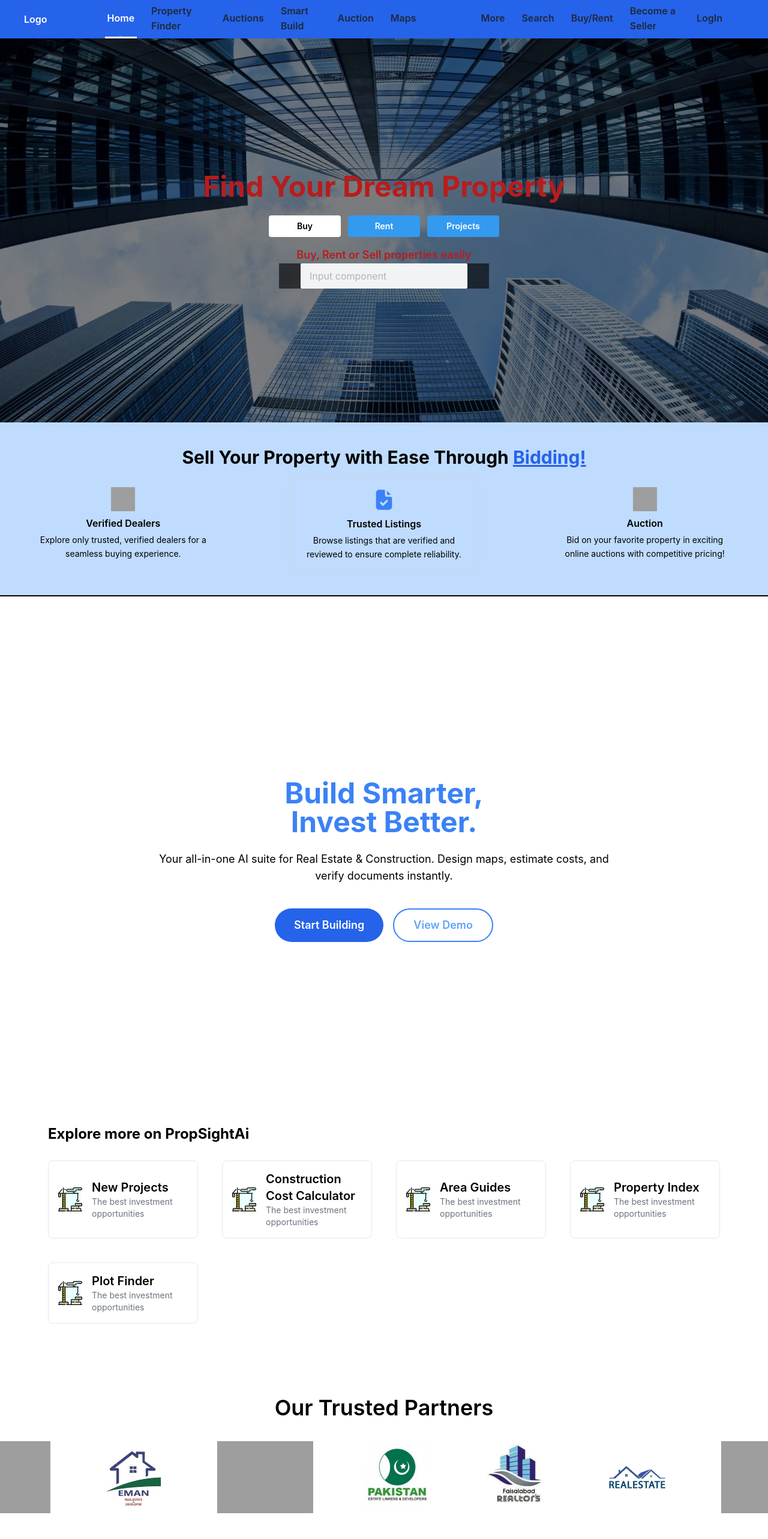
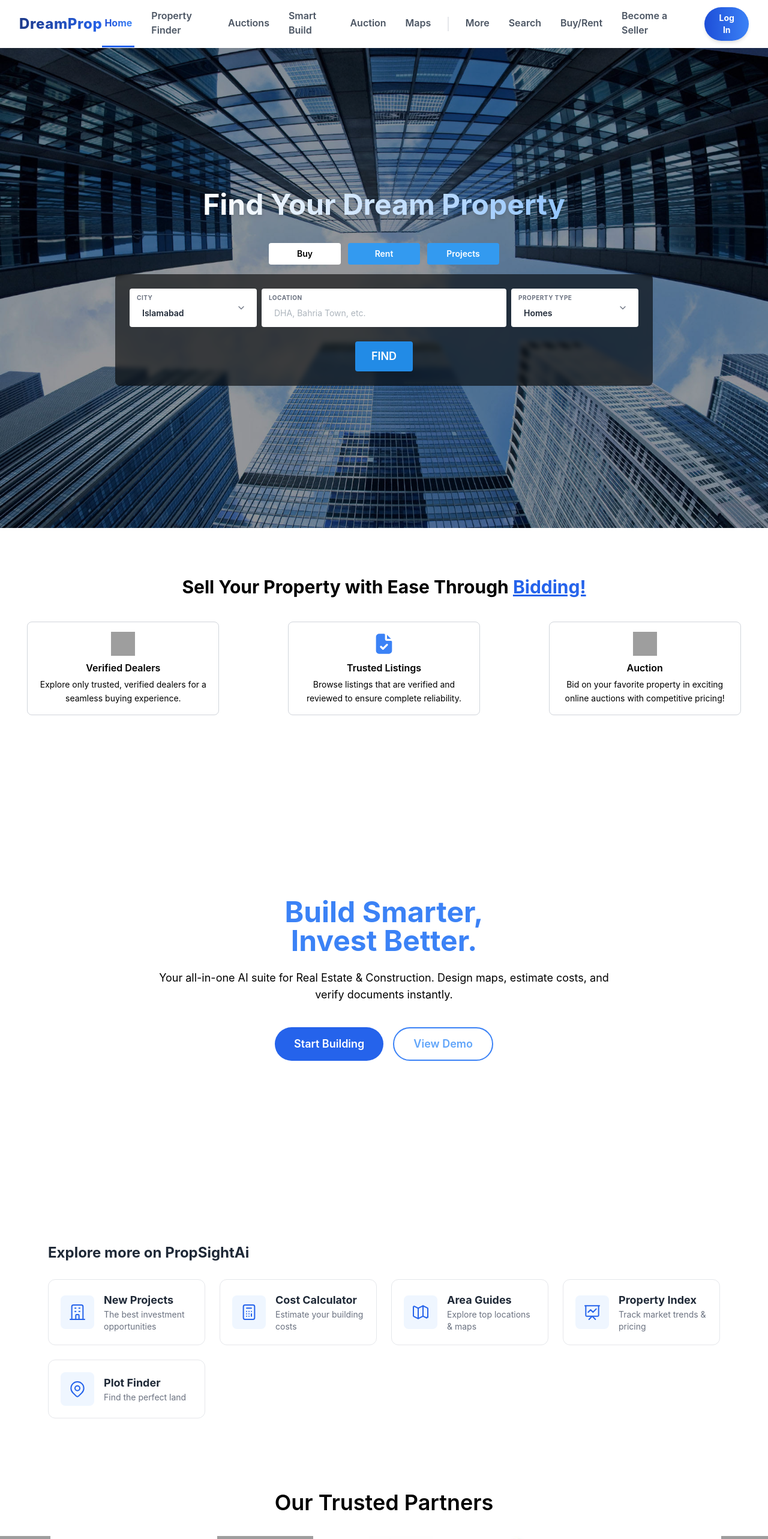
Before and after one commit to Saad-ullah33/FYP-26, a React (Vite) app: page / in a window 1280 px wide. Shown: the top 2565 px of the page at 60% size. Built offline with nearby package versions, Linux system fonts and the light colour scheme; grey boxes are pictures that could not be loaded.

Commit message:
made landing page

```diff
--- a/src/ExploreTools/Explore.jsx
+++ b/src/ExploreTools/Explore.jsx
@@ -1,84 +1,109 @@
 import React from 'react';
 import { Link } from "react-router-dom";
-import craneIcon from '../assets/images/crane.svg';
 
 export const Explore = () => {
   return (
-    <div className='p-10 px-20'>
-      <div className='text-2xl font-bold mb-7'>
+    <div className='p-10 px-20 max-w-[1600px] mx-auto'>
+      <div className='text-2xl font-bold mb-7 text-gray-800'>
         Explore more on PropSightAi
       </div>
 
-      <div className='grid grid-cols-1 md:grid-cols-2 lg:grid-cols-4 gap-10'>
+      <div className='grid grid-cols-1 md:grid-cols-2 lg:grid-cols-4 gap-6'>
 
-        {/* CARD 1 */}
+        {/* CARD 1: New Projects (Building Icon) */}
         <Link
           to="/new-project"
-          className="flex items-center gap-4 p-4 border rounded-lg hover:shadow-md transition cursor-pointer"
+          className="flex items-center gap-4 p-5 border rounded-xl hover:shadow-lg hover:border-blue-200 transition bg-white"
         >
-          <img className="w-10 h-10" src={craneIcon} alt="Crane" />
+          {/* Building SVG */}
+          <div className="p-3 bg-blue-50 rounded-lg text-blue-600">
+            <svg xmlns="http://www.w3.org/2000/svg" className="w-8 h-8" fill="none" viewBox="0 0 24 24" stroke="currentColor" strokeWidth={1.5}>
+              <path strokeLinecap="round" strokeLinejoin="round" d="M19 21V5a2 2 0 00-2-2H7a2 2 0 00-2 2v16m14 0h2m-2 0h-5m-9 0H3m2 0h5M9 7h1m-1 4h1m4-4h1m-1 4h1m-5 10v-5a1 1 0 011-1h2a1 1 0 011 1v5m-4 0h4" />
+            </svg>
+          </div>
           <div>
-            <span className="text-xl font-semibold">New Projects</span>
+            <span className="text-lg font-bold text-gray-800">New Projects</span>
             <div className="text-sm text-gray-500">
               The best investment opportunities
             </div>
           </div>
         </Link>
 
-        {/* CARD 2 */}
+        {/* CARD 2: Construction Cost (Calculator Icon) */}
         <Link
           to="/construction-cost"
-          className="flex items-center gap-4 p-4 border rounded-lg hover:shadow-md transition cursor-pointer"
+          className="flex items-center gap-4 p-5 border rounded-xl hover:shadow-lg hover:border-blue-200 transition bg-white"
         >
-          <img className="w-10 h-10" src={craneIcon} alt="Crane" />
+          {/* Calculator SVG */}
+          <div className="p-3 bg-blue-50 rounded-lg text-blue-600">
+            <svg xmlns="http://www.w3.org/2000/svg" className="w-8 h-8" fill="none" viewBox="0 0 24 24" stroke="currentColor" strokeWidth={1.5}>
+              <path strokeLinecap="round" strokeLinejoin="round" d="M9 7h6m0 10v-3m-3 3h.01M9 17h.01M9 14h.01M12 14h.01M15 11h.01M12 11h.01M9 11h.01M7 21h10a2 2 0 002-2V5a2 2 0 00-2-2H7a2 2 0 00-2 2v14a2 2 0 002 2z" />
+            </svg>
+          </div>
           <div>
-            <span className="text-xl font-semibold">
-              Construction Cost Calculator
+            <span className="text-lg font-bold text-gray-800">
+              Cost Calculator
             </span>
             <div className="text-sm text-gray-500">
-              The best investment opportunities
+              Estimate your building costs
             </div>
           </div>
         </Link>
 
-        {/* CARD 3 */}
+        {/* CARD 3: Area Guides (Map Icon) */}
         <Link
           to="/area-guides"
-          className="flex items-center gap-4 p-4 border rounded-lg hover:shadow-md transition cursor-pointer"
+          className="flex items-center gap-4 p-5 border rounded-xl hover:shadow-lg hover:border-blue-200 transition bg-white"
         >
-          <img className="w-10 h-10" src={craneIcon} alt="Crane" />
+          {/* Map SVG */}
+          <div className="p-3 bg-blue-50 rounded-lg text-blue-600">
+            <svg xmlns="http://www.w3.org/2000/svg" className="w-8 h-8" fill="none" viewBox="0 0 24 24" stroke="currentColor" strokeWidth={1.5}>
+              <path strokeLinecap="round" strokeLinejoin="round" d="M9 20l-5.447-2.724A1 1 0 013 16.382V5.618a1 1 0 011.447-.894L9 7m0 13l6-3m-6 3V7m6 10l4.553 2.276A1 1 0 0121 18.382V7.618a1 1 0 00-.553-.894L15 4m0 13V4m0 0L9 7" />
+            </svg>
+          </div>
           <div>
-            <span className="text-xl font-semibold">Area Guides</span>
+            <span className="text-lg font-bold text-gray-800">Area Guides</span>
             <div className="text-sm text-gray-500">
-              The best investment opportunities
+              Explore top locations & maps
             </div>
           </div>
         </Link>
 
-        {/* CARD 4 */}
+        {/* CARD 4: Property Index (Graph Icon) */}
         <Link
           to="/property-index"
-          className="flex items-center gap-4 p-4 border rounded-lg hover:shadow-md transition cursor-pointer"
+          className="flex items-center gap-4 p-5 border rounded-xl hover:shadow-lg hover:border-blue-200 transition bg-white"
         >
-          <img className="w-10 h-10" src={craneIcon} alt="Crane" />
+          {/* Graph SVG */}
+          <div className="p-3 bg-blue-50 rounded-lg text-blue-600">
+            <svg xmlns="http://www.w3.org/2000/svg" className="w-8 h-8" fill="none" viewBox="0 0 24 24" stroke="currentColor" strokeWidth={1.5}>
+               <path strokeLinecap="round" strokeLinejoin="round" d="M7 12l3-3 3 3 4-4M8 21l4-4 4 4M3 4h18M4 4h16v12a1 1 0 01-1 1H5a1 1 0 01-1-1V4z" />
+            </svg>
+          </div>
           <div>
-            <span className="text-xl font-semibold">Property Index</span>
+            <span className="text-lg font-bold text-gray-800">Property Index</span>
             <div className="text-sm text-gray-500">
-              The best investment opportunities
+              Track market trends & pricing
             </div>
           </div>
         </Link>
 
-        {/* CARD 5 */}
+        {/* CARD 5: Plot Finder (Location Pin Icon) */}
         <Link
           to="/plot-finder"
-          className="flex items-center gap-4 p-4 border rounded-lg hover:shadow-md transition cursor-pointer"
+          className="flex items-center gap-4 p-5 border rounded-xl hover:shadow-lg hover:border-blue-200 transition bg-white"
         >
-          <img className="w-10 h-10" src={craneIcon} alt="Crane" />
+          {/* Pin SVG */}
+          <div className="p-3 bg-blue-50 rounded-lg text-blue-600">
+            <svg xmlns="http://www.w3.org/2000/svg" className="w-8 h-8" fill="none" viewBox="0 0 24 24" stroke="currentColor" strokeWidth={1.5}>
+               <path strokeLinecap="round" strokeLinejoin="round" d="M17.657 16.657L13.414 20.9a1.998 1.998 0 01-2.827 0l-4.244-4.243a8 8 0 1111.314 0z" />
+               <path strokeLinecap="round" strokeLinejoin="round" d="M15 11a3 3 0 11-6 0 3 3 0 016 0z" />
+            </svg>
+          </div>
           <div>
-            <span className="text-xl font-semibold">Plot Finder</span>
+            <span className="text-lg font-bold text-gray-800">Plot Finder</span>
             <div className="text-sm text-gray-500">
-              The best investment opportunities
+              Find the perfect land
             </div>
           </div>
         </Link>
--- a/src/LandingPages/AuctionBanner.jsx
+++ b/src/LandingPages/AuctionBanner.jsx
@@ -4,15 +4,15 @@ import React from 'react'
 
 export const AuctionBanner = () => {
   return (<>
-    <div className="bg-blue-200 text-white py-10">
-      <div className="container mx-auto px-4 text-center">
+    <div className=" text-white py-10 mt-10">
+      <div className="container mx-auto px-4 text-center mb-10">
         <h2 className="text-3xl text-black font-bold mb-4">Sell Your Property with Ease Through <span className='underline text-blue-600'>Bidding!</span></h2>
       </div>
 <div className="flex flex-col md:flex-row gap-6 justify-around text-center">
 
   {/* Card */}
-  <div className="max-w-xs p-4">
-    <div className="flex justify-center mb-2">
+  <div className="max-w-xs p-4 border border-gray-300 rounded-lg">
+    <div className="flex justify-center mb-2 ">
       <img
         className="h-10 w-10"
         src="https://res.cloudinary.com/dr3ie9gpz/image/upload/v1739352981/emehyfjsfhivhsyjsaki.webp"
@@ -46,7 +46,7 @@ export const AuctionBanner = () => {
   </div>
 
   {/* Card */}
-  <div className="max-w-xs p-4">
+  <div className="max-w-xs p-4 border border-gray-300 rounded-lg">
     <div className="flex justify-center mb-2">
       <img
         className="h-10 w-10"
@@ -67,7 +67,7 @@ export const AuctionBanner = () => {
 </div>
 
     </div>
-<Divider color='black' size={'sm'} />
+
     </>
   )
 }
--- a/src/LandingPages/BuildSmart.jsx
+++ b/src/LandingPages/BuildSmart.jsx
@@ -5,7 +5,7 @@ const BuildSmart = () => {
     <div>
 
       {/* --- HERO SECTION --- */}
-      <header className="h-screen flex flex-col items-center justify-center from-slate-900 to-slate-800  px-6 text-center mt-10 ">
+      <header className="h-screen flex flex-col items-center justify-center from-slate-900 to-slate-800  px-6 text-center  ">
         <div className="max-w-3xl space-y-6">
           <h1 className="text-5xl text-blue-500 font-bold ">
             Build Smarter, <br />
--- a/src/LandingPages/DreamProp.jsx
+++ b/src/LandingPages/DreamProp.jsx
@@ -1,30 +1,34 @@
-import { Button, Input } from '@mantine/core';
-import React, { useState } from 'react'
+import { Button, Select, TextInput } from '@mantine/core';
+import React, { useState } from 'react';
+import { IconSearch, IconChevronDown } from '@tabler/icons-react'; // Optional icons
 
 const DreamProp = () => {
-    const [active, setActive] = useState('Buy');
+  const [city, setCity] = useState('Islamabad');
+  const [propertyType, setPropertyType] = useState('Homes');
+   const [active, setActive] = useState('Buy');
       const buttons = ['Buy', 'Rent', 'Projects'];
+
   return (
-    <div className=''>
-        <div>
-    <section className="relative w-full h-[80vh]">
+    <div className="relative w-full h-screen">
 
-      {/* Image */}
-      <img
-        src="/home.jpg"
-        alt="Faisalabad"
-        className="w-full h-full object-cover"
-      />
+      {/* Background Image Setup */}
+      <div className="absolute inset-0">
+        <img
+          src="/home.jpg"
+          alt="Background"
+          className="w-full h-full object-cover"
+        />
+        <div className="absolute inset-0 bg-black/40"></div>
+      </div>
 
-      {/* Dark overlay to dark the image  */}
-      <div className="absolute inset-0 bg-black/50"></div>
+      {/* Main Content */}
+      <div className="relative z-10 flex flex-col items-center justify-center h-full px-4">
 
-      {/* Content on top of image */}
-      <div className="absolute inset-0 flex flex-col items-center justify-center text-red-700 px-4">
-        <h1 className="text-4xl md:text-5xl font-bold text-center">
+        <h1 className="text-4xl md:text-5xl font-bold text-transparent bg-clip-text bg-gradient-to-r from-white to-blue-300 mb-8 shadow-black drop-shadow-md">
           Find Your Dream Property
         </h1>
-    <div className="flex gap-3 mt-6">
+
+        <div className="flex gap-3 mt-2 mb-2">
       {buttons.map((label) => (
         <Button
           key={label}
@@ -45,25 +49,93 @@ const DreamProp = () => {
     </div>
 
 
+        {/* --- SEARCH CONTAINER --- */}
+        <div className="w-full max-w-4xl bg-black/60 p-6 rounded-lg backdrop-blur-sm mt-2">
+
+          {/* Top Row: The 3 White Input Boxes */}
+          <div className="flex flex-col md:flex-row gap-2 w-full">
+
+            {/* 1. CITY FIELD */}
+            <div className="bg-white flex-1 p-2 rounded flex flex-col justify-center h-16 relative cursor-pointer group">
+              <label className="text-[10px] font-bold text-gray-500 uppercase tracking-wider absolute top-2 left-3">
+                City
+              </label>
+              <Select
+                variant="unstyled"
+                value={city}
+                onChange={setCity}
+                data={['Islamabad', 'Lahore', 'Karachi']}
+                rightSection={<IconChevronDown size={16} className="text-gray-500" />}
+                styles={{
+                  input: {
+                    paddingLeft: '0.75rem',
+                    paddingTop: '1rem',
+                    fontWeight: 600,
+                    color: '#1f2937' // dark gray text
+                  }
+                }}
+              />
+            </div>
+
+            {/* 2. LOCATION FIELD */}
+            <div className="bg-white flex-[2] p-2 rounded flex flex-col justify-center h-16 relative">
+              <label className="text-[10px] font-bold text-gray-500 uppercase tracking-wider absolute top-2 left-3">
+                Location
+              </label>
+              <TextInput
+                variant="unstyled"
+                placeholder="DHA, Bahria Town, etc."
+                styles={{
+                  input: {
+                    paddingLeft: '0.75rem',
+                    paddingTop: '1rem',
+                    color: '#1f2937'
+                  }
+                }}
+              />
+            </div>
+
+            {/* 3. PROPERTY TYPE FIELD */}
+            <div className="bg-white flex-1 p-2 rounded flex flex-col justify-center h-16 relative cursor-pointer">
+              <label className="text-[10px] font-bold text-gray-500 uppercase tracking-wider absolute top-2 left-3">
+                Property Type
+              </label>
+               <Select
+                variant="unstyled"
+                value={propertyType}
+                onChange={setPropertyType}
+                data={['Homes', 'Plots', 'Commercial']}
+                rightSection={<IconChevronDown size={16} className="text-gray-500" />}
+                styles={{
+                  input: {
+                    paddingLeft: '0.75rem',
+                    paddingTop: '1rem',
+                    fontWeight: 600,
+                    color: '#1f2937'
+                  }
+                }}
+              />
+            </div>
+
+          </div>
+
+          {/* Bottom Row: Centered Find Button */}
+          <div className="flex justify-center mt-6">
+            <Button
+              size="lg"
+              className=" bg-gradient-to-r from-cyan-500 to-blue-300 hover:bg-blue-700 transition-colors shadow-lg px-12"
+            >
+              FIND
+            </Button>
+          </div>
 
 
-        <p className="mt-4 text-lg text-center font-semibold max-w-xl">
-          Buy, Rent or Sell properties easily
-        </p>
-
-        {/* Search field  */}
-        <div className="flex bg-black/60 w-[70]">
-         <Input className='px-4 m-5' variant="filled" size="md" radius="xs"  placeholder="Input component" />
-
-        </div>
-      </div>
-
-    </section>
 
         </div>
 
+      </div>
     </div>
   )
 }
 
-export default DreamProp
+export default DreamProp;
--- a/src/components/Header/Header.jsx
+++ b/src/components/Header/Header.jsx
@@ -1,11 +1,30 @@
 import React from 'react'
 import Navbar from './Navbar';
+
 const Header = () => {
   return (
-    <div className='bg-blue-600 flex justify-between items-center px-10 h-[8vh] text-white font-semibold'>
-      <div className="logo flex items-center ">Logo</div>
-      {Navbar()}
-    </div>
+    // GLASSY WHITE CONTAINER
+    // 1. bg-white/70: 70% opacity white (allows colors behind to blur through)
+    // 2. backdrop-blur-md: The "frosted glass" effect
+    // 3. sticky top-0: Keeps it pinned to the top
+    <header className="sticky top-0 z-50 w-full h-20 bg-white/70 backdrop-blur-md shadow-sm border-b border-white/30 transition-all">
+
+      {/* Alignment Container */}
+      <div className="flex justify-between items-center h-full px-8 max-w-screen-2xl mx-auto">
+
+        {/* LOGO (Dark Blue to match the theme) */}
+        <div className="text-2xl font-extrabold tracking-wide text-transparent bg-clip-text bg-gradient-to-r from-blue-900 to-blue-600 cursor-pointer">
+          DreamProp
+        </div>
+
+        {/* NAVBAR */}
+        {/* We pass the height down so links can center themselves */}
+        <div className="h-full">
+          <Navbar />
+        </div>
+
+      </div>
+    </header>
   )
 }
 
--- a/src/components/Header/Navbar.jsx
+++ b/src/components/Header/Navbar.jsx
@@ -2,7 +2,7 @@ import React from 'react'
 import { Link, useLocation } from 'react-router-dom';
 
 const Navbar = () => {
-  let urls = [
+  const urls = [
     { name: "Home", url: "/" },
     { name: "Property Finder", url: "/property-finder" },
     { name: "Auctions", url: "/auctions" },
@@ -20,52 +20,65 @@ const Navbar = () => {
   const rightLinks = urls.slice(6);
   const location = useLocation();
 
+  // STYLE SETTINGS
+  // 1. text-base: The standard "Medium" size (16px).
+  // 2. font-bold: Keeps it readable and premium.
+  const gradientText = "bg-gradient-to-r from-blue-700 to-blue-500 text-transparent bg-clip-text font-bold text-base";
+  const simpleText = "text-gray-600 hover:text-blue-600 font-semibold text-base transition-colors";
+
   return (
-    <div className="flex justify-between h-full gap-5 text-mine-shaft-300 items-center px-6">
+    <div className="flex items-center h-full gap-6">
 
       {/* LEFT LINKS */}
-      <div className="flex gap-5 mx-9 px-9 h-full">
+      <div className="flex items-center gap-6 h-full">
         {leftLinks.map((link, index) => {
           const isActive = location.pathname === link.url;
           return (
-            <Link key={index} to={link.url}
-              className={`
-                relative h-full flex items-center px-1 border-b-[3px]
-                ${isActive ? "border-white text-white" : "border-transparent text-gray-800"}
+            <Link
+              key={index}
+              to={link.url}
+              className={`relative h-full flex items-center px-1 transition-all
+                ${isActive ? "border-b-[3px] border-blue-600" : "border-b-[3px] border-transparent hover:border-blue-100"}
               `}
             >
-              {link.name}
-
-              {/* THE PULSE DOT: Only shows if active */}
-              {isActive && (
-                <div className="absolute bottom-[-10px] left-0 w-full flex justify-center">
-                  <div className="h-2 w-2 bg-white rounded-full animate-ping"></div>
-                </div>
-              )}
+              <span className={isActive ? gradientText : simpleText}>
+                {link.name}
+              </span>
             </Link>
           )
         })}
       </div>
 
+      {/* SEPARATOR */}
+      <div className="h-6 w-[1.5px] bg-gray-200 hidden md:block"></div>
+
       {/* RIGHT LINKS */}
-      <div className="flex gap-5 mx-2 h-full">
+      <div className="flex items-center gap-6 h-full">
         {rightLinks.map((link, index) => {
           const isActive = location.pathname === link.url;
+
+          // LOGIN BUTTON - Adjusted to match medium text
+          if (link.name === "LogIn") {
+             return (
+               <Link key={index} to={link.url} className="ml-2">
+                 <button className="px-6 py-2 rounded-full bg-gradient-to-r from-blue-700 to-blue-500 text-white font-bold text-sm shadow-md hover:shadow-lg hover:-translate-y-0.5 transition-all">
+                   Log In
+                 </button>
+               </Link>
+             )
+          }
+
           return (
-            <Link key={index} to={link.url}
-              className={`
-                relative h-full flex items-center px-1 border-b-[3px]
-                ${isActive ? "border-white text-white" : "border-transparent text-gray-800"}
+            <Link
+              key={index}
+              to={link.url}
+              className={`relative h-full flex items-center px-1 transition-all
+                ${isActive ? "border-b-[3px] border-blue-600" : "border-b-[3px] border-transparent hover:border-blue-100"}
               `}
             >
-              {link.name}
-
-              {/* THE PULSE DOT: Only shows if active */}
-              {isActive && (
-                <div className="absolute bottom-[-10px] left-0 w-full flex justify-center">
-                  <div className="h-2 w-2 bg-white rounded-full animate-ping"></div>
-                </div>
-              )}
+              <span className={isActive ? gradientText : simpleText}>
+                {link.name}
+              </span>
             </Link>
           )
         })}
```
Also changed, not shown: src/LandingPages/Projects.jsx (+62 -27 lines).
